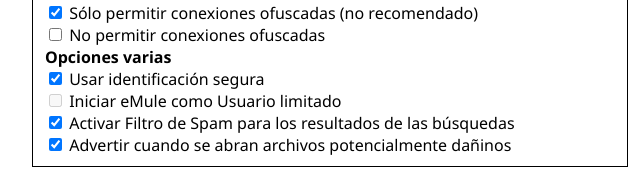
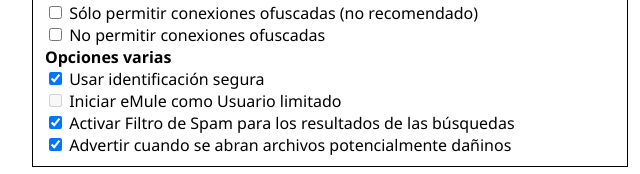
Before and after one commit to configuraremule/configuraremule.github.io, a plain HTML site: page index.html in a window 1280 px wide. Shown: the part 2599-2773 px from the top of the page, 310-950 px from the left. Drawn offline with Linux system fonts and the light colour scheme.

Commit message:
Update index.html

```diff
--- a/index.html
+++ b/index.html
@@ -161,7 +161,7 @@ Actualizar desde URL: (filter.dat o formato PeerGuardian)<br>
 <input type="radio" name="Todos" disabled />Todos <input type="radio" name="SoloAmigos" disabled />Sólo amigos <input type="radio" name="Nadie" checked />Nadie<br>
 <b>Ofuscación de Protocolo</b><br>
 <input type="checkbox" onclick="return false" checked /> Activar la Ofuscación de Protocolo<br>
-<input type="checkbox" onclick="return false" checked /> Sólo permitir conexiones ofuscadas (no recomendado)<br>
+<input type="checkbox" onclick="return false" /> Sólo permitir conexiones ofuscadas (no recomendado)<br>
 <input type="checkbox" onclick="return false" /> No permitir conexiones ofuscadas<br>
 <b>Opciones varias</b><br>
 <input type="checkbox" onclick="return false" checked /> Usar identificación segura<br>
```
